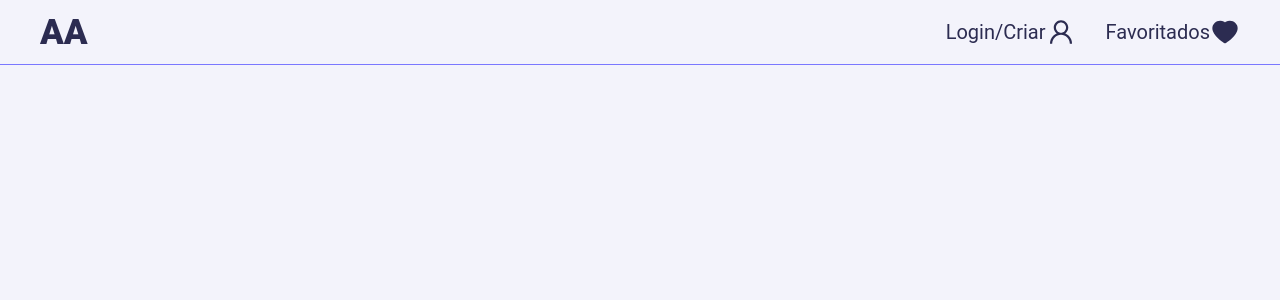
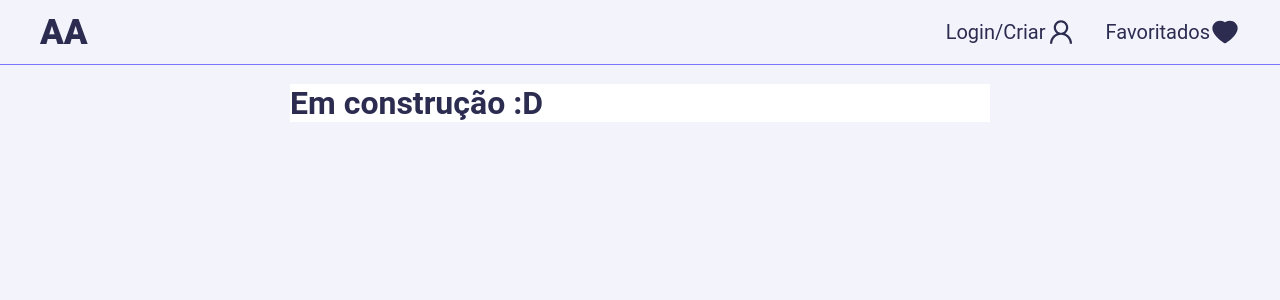
Before and after one commit to JonathanAllisson/Webdev, a React (Create React App) app in the folder front/: page /add in a window 1280 px wide. Shown: the top 300 px of the page. Built offline with nearby package versions, Linux system fonts and the light colour scheme; no server answers.

Commit message:
update front

```diff
--- a/front/package.json
+++ b/front/package.json
@@ -12,6 +12,7 @@
     "react-dom": "^16.9.0",
     "react-router-dom": "^5.2.0",
     "react-scripts": "^3.4.3",
+    "react-toastify": "^6.0.9",
     "styled-components": "^5.2.0"
   },
   "scripts": {
--- a/front/src/App.js
+++ b/front/src/App.js
@@ -2,23 +2,28 @@ import React from 'react';
 import { Router, Switch, Route } from 'react-router-dom';
 import history from './history';
 import GlobalStyled from './styles/global';
+import { AuthProvider } from './context/AuthProvider';
+import { ToastContainer } from 'react-toastify';
 
 import Header from './components/Header';
 import Home from './pages/Home';
 import Pet from './pages/Pet';
+import AddPet from './pages/AddPet';
 
 function App() {
     return (
-        <>
+        <AuthProvider>
             <Router history={history}>
                 <Header />
                 <Switch>
                     <Route exact path="/" component={Home} />
                     <Route exact path="/pet/:id" component={Pet} />
+                    <Route exact path="/add" component={AddPet} />
                 </Switch>
                 <GlobalStyled />
+                <ToastContainer autoClose={3000} />
             </Router>
-        </>
+        </AuthProvider>
     );
 }
 
--- a/front/src/components/Header/index.js
+++ b/front/src/components/Header/index.js
@@ -1,10 +1,14 @@
-import React from 'react';
+import React, { useContext } from 'react';
 import { Link } from 'react-router-dom';
 
 import { AiOutlineUser, AiFillHeart } from 'react-icons/ai';
 import { Container } from './styles';
 
+import { Context } from '../../context/AuthProvider';
+
 function Header() {
+    const { authenticated } = useContext(Context);
+
     return (
         <Container>
             <nav>
--- a/front/src/components/Sidebar/styles.js
+++ b/front/src/components/Sidebar/styles.js
@@ -3,13 +3,13 @@ import styled from 'styled-components';
 export const Container = styled.div`
     display: none;
 
-    @media (min-width: 1000px) {
+    @media (min-width: 1060px) {
         display: flex;
         flex-direction: column;
         align-items: center;
 
         height: 700px;
-        width: min(500px, 100%);
+        width: 500px;
         background: linear-gradient(45deg, #7a77ff, #310dff);
 
         margin: 20px 0 0 30px;
--- /dev/null
+++ b/front/src/context/AuthProvider.js
@@ -0,0 +1,16 @@
+import React, { createContext, useState } from 'react';
+
+const Context = createContext();
+
+function AuthProvider({ children }) {
+
+  const [user, setUser] = useState(null);
+
+  return (
+    <Context.Provider value={{authenticated: !!user}}>
+      {children}
+    </Context.Provider>
+  )
+}
+
+export { Context, AuthProvider };
--- /dev/null
+++ b/front/src/pages/AddPet/index.js
@@ -0,0 +1,13 @@
+import React from 'react';
+
+import { Container } from './styles';
+
+function AddPet() {
+  return (
+    <Container>
+      <h1>Em construção :D</h1>
+    </Container>
+  )
+}
+
+export default AddPet;
--- /dev/null
+++ b/front/src/pages/AddPet/styles.js
@@ -0,0 +1,10 @@
+import styled from 'styled-components';
+
+export const Container = styled.div`
+    max-width: 700px;
+    display: flex;
+    flex-direction: column;
+    margin: 20px auto;
+    background: #FFF;
+
+`;
--- a/front/src/pages/Home/index.js
+++ b/front/src/pages/Home/index.js
@@ -5,6 +5,9 @@ import { Container, FilterMenu, Listing } from './styles';
 
 import Sidebar from '../../components/Sidebar';
 import PetCard from '../../components/PetCard';
+import { Link } from 'react-router-dom';
+
+import { FaCat, FaDog } from 'react-icons/fa';
 
 function Home() {
     const [animals, setAnimals] = useState([]);
@@ -23,6 +26,11 @@ function Home() {
 
     return (
         <Container>
+            <Link to="/add" >
+              <FaDog />
+              Adicionar um Pet
+              <FaCat />
+            </Link >
             <FilterMenu>
                 <span>Filtros: </span>
                 <select value={type} onChange={(e) => setType(e.target.value)} name="category">
--- a/front/src/pages/Home/styles.js
+++ b/front/src/pages/Home/styles.js
@@ -1,14 +1,35 @@
 import styled from 'styled-components';
 
 export const Container = styled.div`
-    margin: 0 auto;
+    margin: 0 auto 50px;
     max-width: 1230px;
-    padding: 0 20px 50px;
+    padding: 30px 20px 50px;
+
+    > a {
+      padding: 10px 30px;
+      background: linear-gradient(45deg, #7a77ff, #310dff);
+      color: #FFF;
+      width: 350px;
+      height: 70px;
+      font-size: 25px;
+      border-radius: 5px;
+      display: flex;
+      justify-content: space-around;
+      align-items: center;
+
+      svg {
+        font-size: 30px;
+      }
+
+      &:hover{
+        transition: transform 1s;
+        transform: scale(1.2);
+      }
+    }
 
     .mid {
-        display: flex;
-        padding-bottom: 150px;
-        border-bottom: 1px solid #7a77ff;
+      display: flex;
+      justify-content: space-between;
     }
 `;
 
@@ -40,7 +61,7 @@ export const FilterMenu = styled.div`
 
 export const Listing = styled.ul`
     display: grid;
-    grid-template-columns: repeat(auto-fill, minmax(270px, 1fr));
+    grid-template-columns: 1fr 1fr 1fr;
     margin: 20px 0;
     grid-gap: 110px 30px;
     justify-content: center;
--- a/front/src/pages/Pet/index.js
+++ b/front/src/pages/Pet/index.js
@@ -1,14 +1,19 @@
-import React, { useEffect, useState } from 'react';
+import React, { useEffect, useState, useContext } from 'react';
 import { useParams, useHistory } from 'react-router-dom';
 import dateFormat from 'dateformat';
 import api from '../../services/api';
+import { Context } from '../../context/AuthProvider';
+import { toast } from 'react-toastify';
 
 import { Container, Panel, Gallery, Column, Comments, Dados, Comment } from './styles';
 
 import { BiEdit, BiTrashAlt, BiArrowToBottom } from 'react-icons/bi';
 import { RiWhatsappLine } from 'react-icons/ri';
 
+
 function Pet() {
+    const { authenticated } = useContext(Context);
+
     const { id } = useParams();
     const history = useHistory();
     const [pet, setPet] = useState({});
@@ -30,6 +35,13 @@ function Pet() {
 
         loadPet();
     }, [comments]);
+
+    function handlesubmit(){
+      if(!authenticated){
+        toast.error('É necessário estar logado para comentar');
+      }
+
+    }
 
     return (
         <Container>
@@ -63,7 +75,7 @@ function Pet() {
             <Comments>
                 <h1>Comentários:</h1>
                 <textarea placeholder="Digite seu comentário" />
-                <button>Comentar</button>
+                <button onClick={() => handlesubmit()}>Comentar</button>
                 {comments.map((c) => (
                   <Comment key={c.id}>
                     <div className="icon"><span>{c.name[0]}</span></div>
--- a/front/src/styles/global.js
+++ b/front/src/styles/global.js
@@ -1,4 +1,5 @@
 import { createGlobalStyle } from 'styled-components';
+import 'react-toastify/dist/ReactToastify.min.css';
 
 export default createGlobalStyle`
 
```
Also changed, not shown: 1 other file (tests, documents, lock files or other folders).
